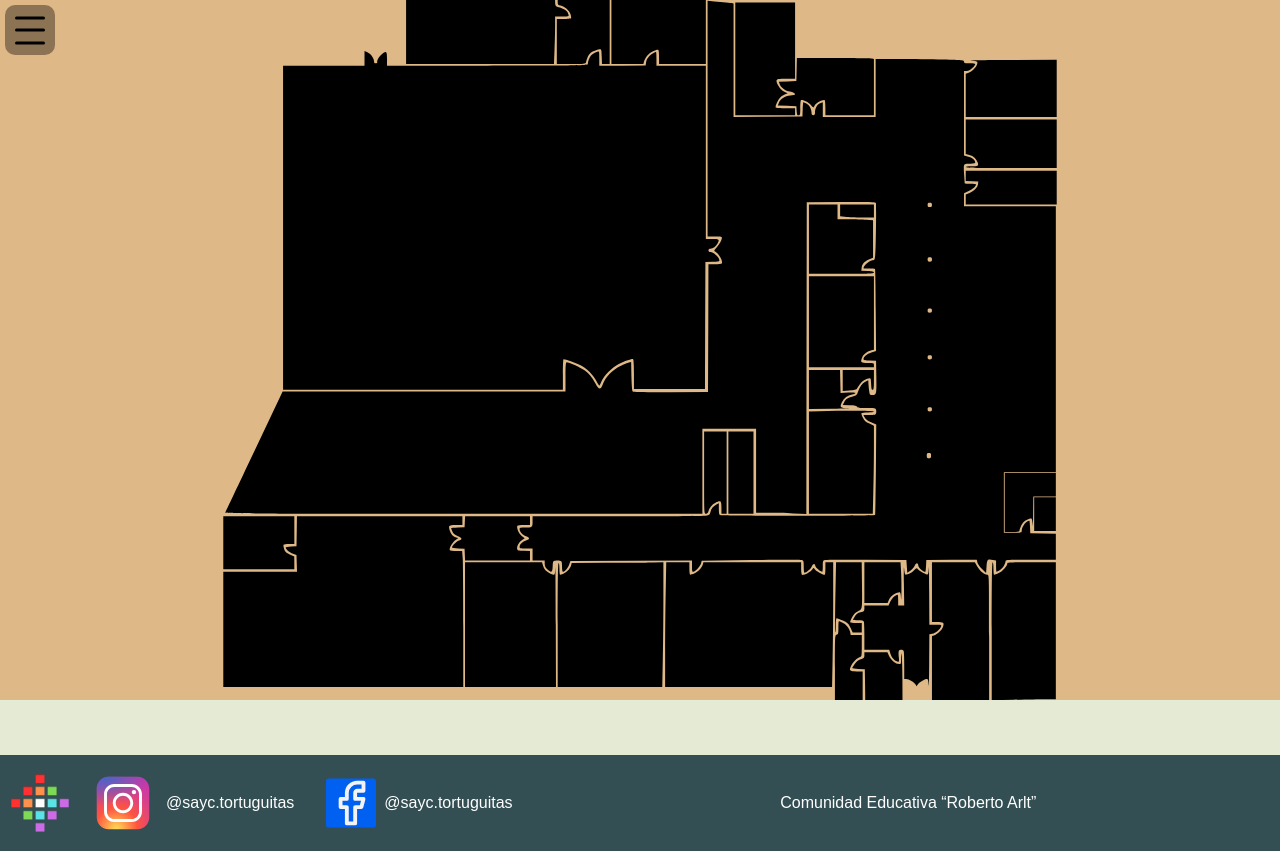
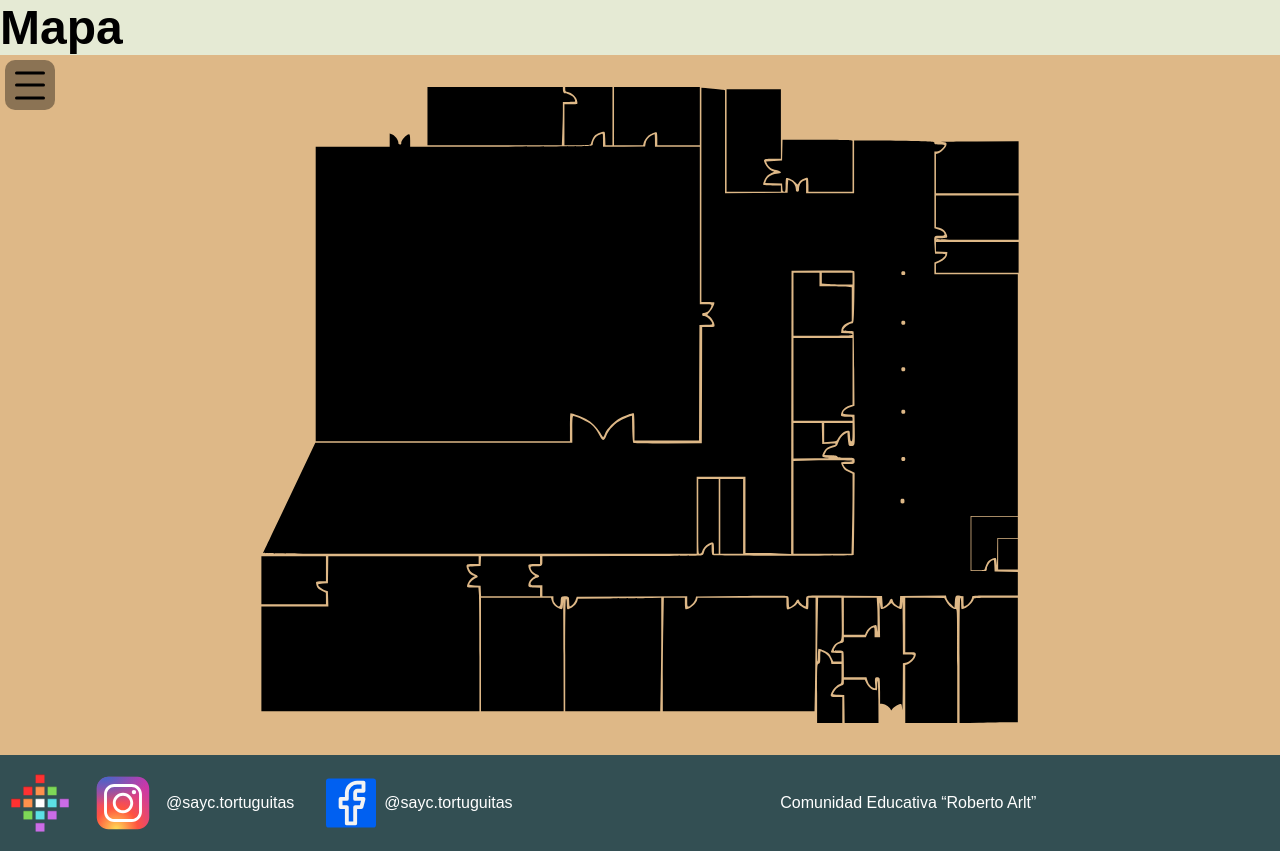
Before and after one commit to 7mo-3ra-G2-SAyC/system, a PHP site: page /mapa in a window 1280 px wide. Shown: the part 64-915 px from the top of the page. Run offline with PHP 8.4, Linux system fonts and the light colour scheme; some libraries are stand-ins or nearby versions; some web fonts are replaced.

Commit message:
Cambios en el css

```diff
--- a/views/css/main.css
+++ b/views/css/main.css
@@ -79,6 +79,7 @@
     background-color: #E5EAD4;
 
     overflow-y: auto;
+    scrollbar-width: thin;
 }
 
 #footer {
--- a/views/css/mapa.css
+++ b/views/css/mapa.css
@@ -11,6 +11,7 @@
     flex: max-content;
     height: 100%;
     position: relative;
+    scrollbar-width: thin;
 
     h2 {
         position: relative;
@@ -28,6 +29,7 @@
     }
 
     .map {
+        padding: 2rem;
         position: relative;
         background-color: burlywood;
         width: 100%;
--- a/views/mapaView.html
+++ b/views/mapaView.html
@@ -41,6 +41,8 @@
         </template>
 
         <section class="mapa">
+
+            <h2>Mapa</h2>
 
             <div class="maper">
                 <div class="control">
```
